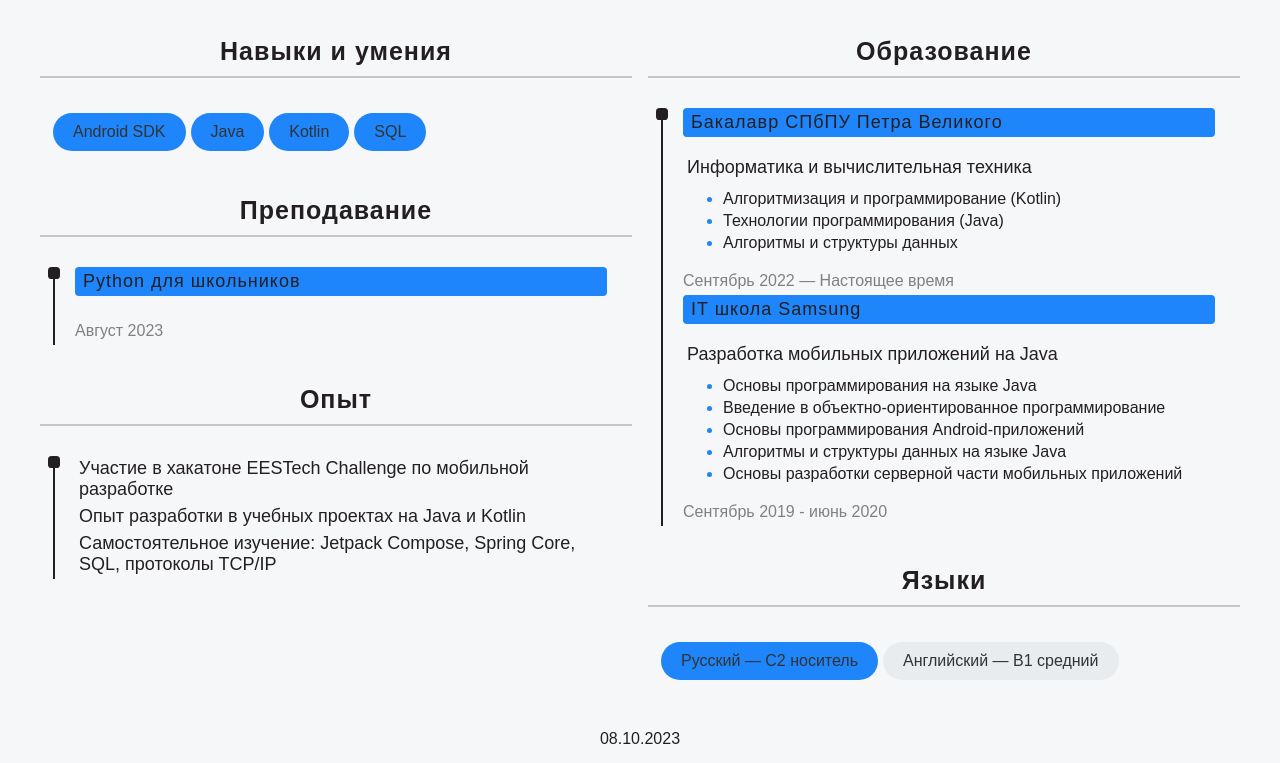
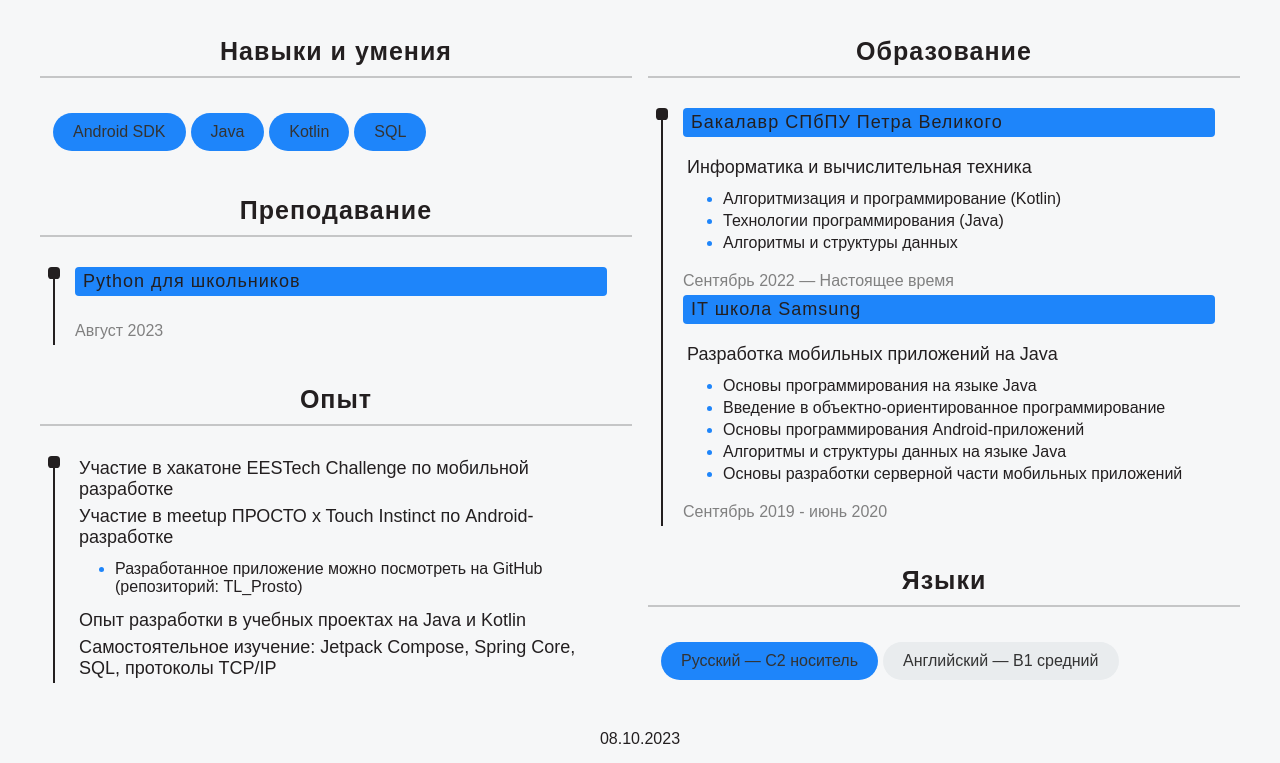
Before and after one commit to rodion56730/gorchatov.r.a, a plain HTML site: page index.html in a window 1280 px wide. Shown: the part 295-1058 px from the top of the page. Drawn offline with nearby package versions, Linux system fonts and the light colour scheme.

Commit message:
Update index.html

```diff
--- a/index.html
+++ b/index.html
@@ -66,6 +66,8 @@
             <div class="section-content cards-column">
                 <div class="card-column">
                     <p class="card-span-title">Участие в хакатоне EESTech Challenge по мобильной разработке</p>
+                    <p class="card-span-title">Участие в meetup ПРОСТО x Touch Instinct по Android-разработке</p>
+                    <ul class="stack-content"><li>Разработанное приложение можно посмотреть на GitHub (репозиторий: TL_Prosto)</li></ul>
                     <p class="card-span-title">Опыт разработки в учебных проектах на Java и Kotlin</p>
                     <p class="card-span-title">Самостоятельное изучение: Jetpack Compose, Spring Core, SQL, протоколы TCP/IP</p>
                 </div>
```
